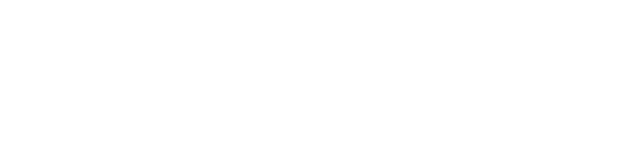
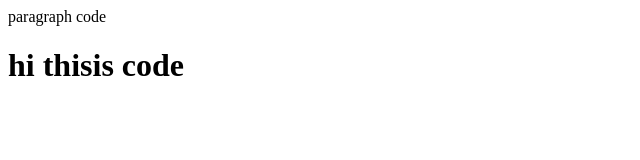
Before and after one commit to vijaypnldevops/winscode, a plain HTML site: page index.html in a window 1280 px wide. Shown: the whole page, without its empty margins (0-640 px from the left). Drawn offline with Linux system fonts and the light colour scheme.

Commit message:
new lines added in newfeatures branch in remote

```diff
--- a/index.html
+++ b/index.html
@@ -3,5 +3,9 @@
   <title>
   Newfeature branch added
   </title>
+  <body>
+    <p>paragraph code</p>
+    <h1> hi thisis code</h1>
+  </body>
 <head>
 <html>
```
